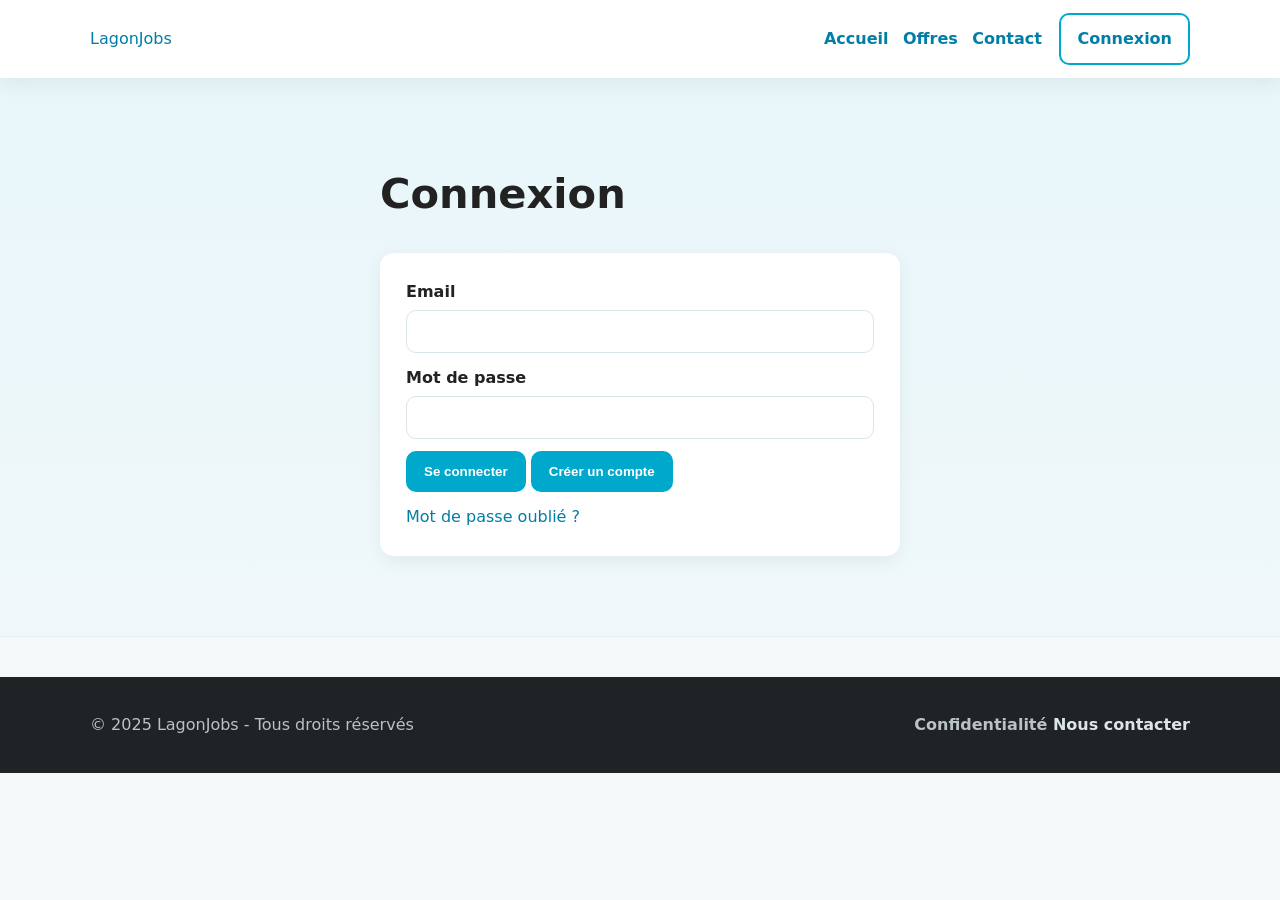
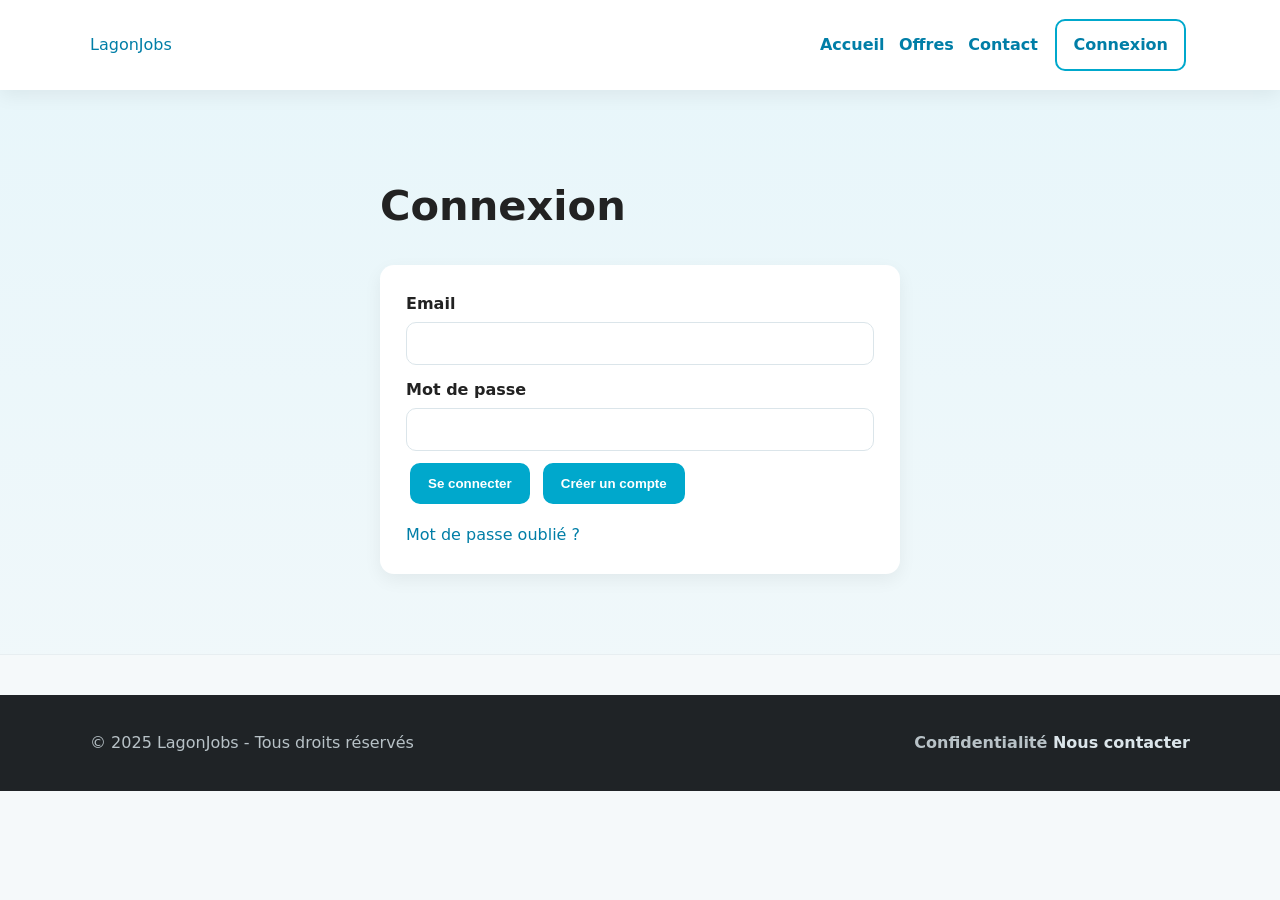

L'importation de la base de données.

--- a/css/style.css
+++ b/css/style.css
@@ -38,6 +38,7 @@ a:hover{color:var(--lagon)}
   font-weight:600;
   border:2px solid var(--lagon);
   transition:all .2s ease;
+  margin:6px 4px;
 }
 .btn:hover{background:var(--lagon-dark); border-color:var(--lagon-dark); color:#fff}
 .btn-outline{background:transparent; color:var(--lagon-dark)}
